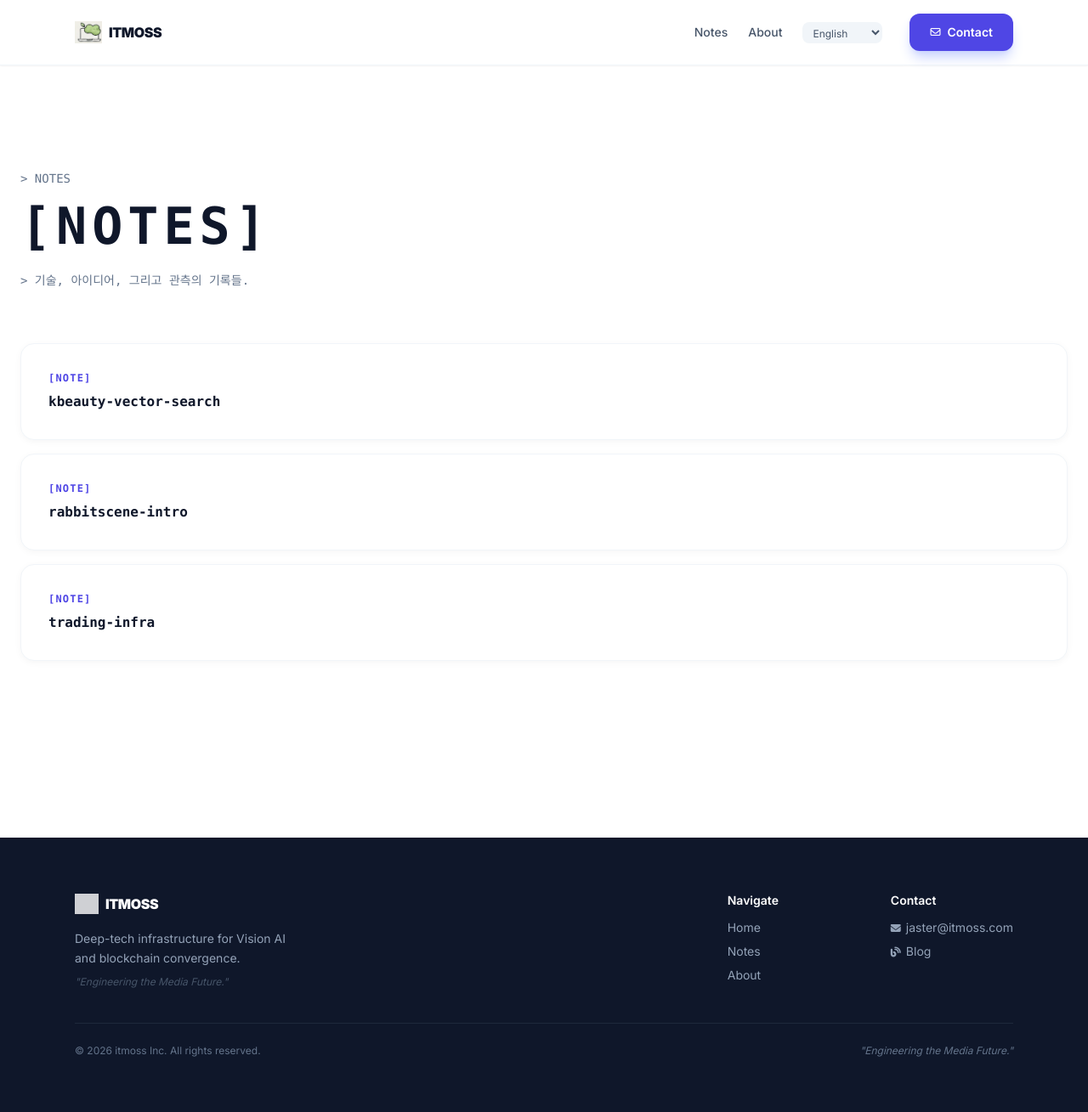
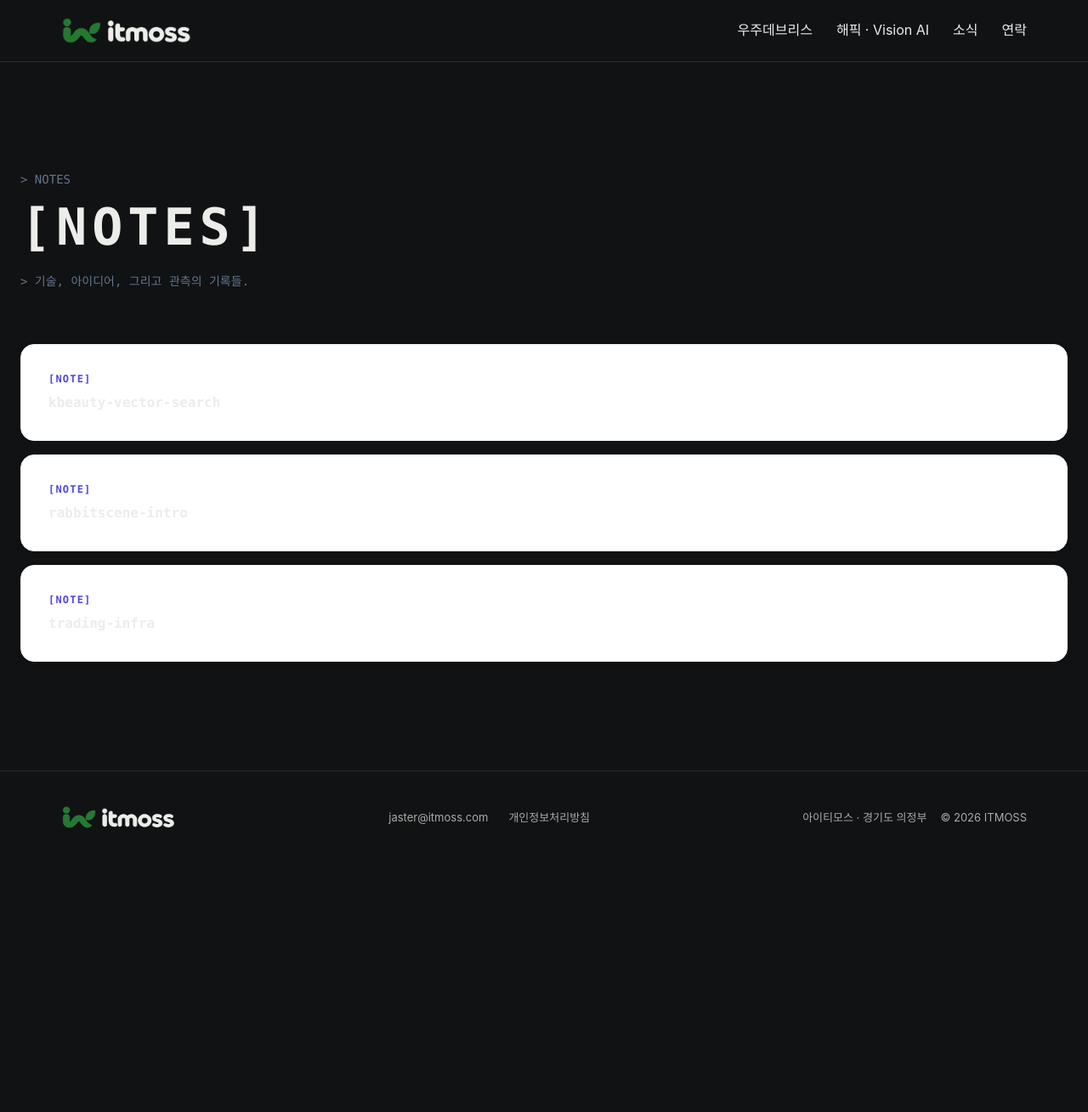
Before and after one commit to itmoss/itmoss-site, an Astro site: page /notes in a window 1280 px wide. Shown: the whole page at 85% size. After the commit the page ends 1016 px from the top, so only its background shows below. Built offline with nearby package versions, Linux system fonts and the light colour scheme; Astro itself is replaced by a stand-in of ours; a web font is replaced by a local one.

Commit message:
feat(modu/F03): tokens.css 가 색·폰트·간격 출처(--logo-h 28/32px). BaseLayout: CSP meta·GA는 /scripts/gtag-init.js, 옛 .reveal 숨김 해제, mdx frontmatter 반영. 옛 index 의 instagram embed 는 CSP 로 막힘(F05 교체 예정). 푸터에 /privacy/ 링크(F14)

```diff
--- /dev/null
+++ b/public/scripts/gtag-init.js
@@ -0,0 +1,5 @@
+// GA4 초기화 — CSP(script-src 'self') 아래에서 돌도록 인라인 대신 파일로 둔다.
+window.dataLayer = window.dataLayer || [];
+function gtag() { window.dataLayer.push(arguments); }
+gtag('js', new Date());
+gtag('config', 'G-FZK5GDSNNR');
--- a/src/layouts/BaseLayout.astro
+++ b/src/layouts/BaseLayout.astro
@@ -1,31 +1,64 @@
 ---
 import '../styles/global.css';
+import '../styles/tokens.css';
+
+// .mdx 의 layout 으로 쓰일 때는 frontmatter 가 Astro.props.frontmatter 로 들어온다.
+const props = { ...(Astro.props.frontmatter ?? {}), ...Astro.props };
 const {
-  title = "아이티모스 ITMOSS — Engineering the Media Future.",
-  description = "아이티모스(ITMOSS)는 Vision AI와 블록체인 기술 기반의 딥테크 인프라를 개발합니다. 뷰티 정밀 분석, 디지털 초상권 보호, AI 기반 서비스를 만드는 기술 브랜드입니다.",
-  image = "/images/image.png",
+  title = "아이티모스 ITMOSS — 영상을 만드는 기술로 영상을 지키는 비전 AI",
+  description = "아이티모스(ITMOSS)는 영상을 만드는 기술로 영상을 지키는 비전 AI 회사입니다. 창작자 영상 무단 재송출 탐지 우주데브리스와 뷰티 비전 AI 해픽을 만듭니다.",
+  image = "/images/brand/apple-touch-icon.png",
   type = "website",
   publishDate,
-  keywords = "아이티모스, ITMOSS, Vision AI, 뷰티 AI, 블록체인, 딥테크, 디지털 초상권, 뷰티 분석, AI 인프라, beauty tech, digital portrait rights",
+  keywords = "아이티모스, ITMOSS, 비전 AI, Vision AI, 우주데브리스, 해픽, 영상 지문, 무단 재송출 탐지, 뷰티 AI",
   lang = "ko",
-} = Astro.props;
+} = props;
 
 const siteURL = 'https://itmoss.com';
 const canonicalURL = new URL(Astro.url.pathname, siteURL).href;
 const ogImage = image.startsWith('http') ? image : new URL(image, siteURL).href;
+const logoURL = `${siteURL}/images/brand/logo-on-light.webp`;
 const isArticle = type === 'article';
-const currentPath = Astro.url.pathname;
+const isHome = Astro.url.pathname === '/';
+// 홈에서는 같은 페이지 앵커, 다른 페이지에서는 홈의 앵커로 보낸다.
+const anchor = (id: string) => (isHome ? `#${id}` : `/#${id}`);
+const GA_ID = 'G-FZK5GDSNNR';
+const CONTACT_EMAIL = 'jaster@itmoss.com';
+
+const csp = [
+  "default-src 'self'",
+  "script-src 'self' https://www.googletagmanager.com",
+  "style-src 'self' 'unsafe-inline' https://fonts.googleapis.com",
+  "font-src https://fonts.gstatic.com",
+  "img-src 'self' data: https://*.google-analytics.com https://*.googletagmanager.com",
+  "connect-src 'self' https://*.google-analytics.com https://*.analytics.google.com https://*.googletagmanager.com",
+  "form-action 'self'",
+  "frame-src 'none'",
+  "base-uri 'self'",
+  "object-src 'none'",
+].join('; ');
+
+const nav = [
+  { id: 'uzudebris', label: '우주데브리스' },
+  { id: 'haepick', label: '해픽 · Vision AI' },
+  { id: 'record', label: '소식' },
+  { id: 'contact', label: '연락' },
+];
 ---
 <html lang={lang}>
   <head>
     <meta charset="utf-8" />
     <meta name="viewport" content="width=device-width, initial-scale=1" />
+    <meta http-equiv="Content-Security-Policy" content={csp} />
+    <meta name="referrer" content="strict-origin-when-cross-origin" />
+    <title>{title}</title>
     <meta name="description" content={description} />
     <meta name="keywords" content={keywords} />
     <meta name="author" content="ITMOSS" />
     <meta name="robots" content="index, follow" />
     <link rel="canonical" href={canonicalURL} />
-    <link rel="icon" href="/images/image.png" type="image/png" />
+    <link rel="icon" href="/images/brand/favicon-32.png" type="image/png" sizes="32x32" />
+    <link rel="apple-touch-icon" href="/images/brand/apple-touch-icon.png" sizes="180x180" />
 
     <!-- Open Graph -->
     <meta property="og:type" content={type} />
@@ -33,19 +66,17 @@
     <meta property="og:title" content={title} />
     <meta property="og:description" content={description} />
     <meta property="og:image" content={ogImage} />
-    <meta property="og:image:width" content="1200" />
-    <meta property="og:image:height" content="630" />
     <meta property="og:locale" content="ko_KR" />
     <meta property="og:site_name" content="ITMOSS" />
     {publishDate && <meta property="article:published_time" content={publishDate} />}
 
     <!-- Twitter Card -->
-    <meta name="twitter:card" content="summary_large_image" />
+    <meta name="twitter:card" content="summary" />
     <meta name="twitter:title" content={title} />
     <meta name="twitter:description" content={description} />
     <meta name="twitter:image" content={ogImage} />
 
-    <!-- JSON-LD -->
+    <!-- JSON-LD (데이터 블록 — 실행되지 않으므로 CSP 대상 아님) -->
     {isArticle ? (
       <script type="application/ld+json" set:html={JSON.stringify({
         "@context": "https://schema.org",
@@ -59,7 +90,7 @@
         "publisher": {
           "@type": "Organization",
           "name": "ITMOSS",
-          "logo": { "@type": "ImageObject", "url": `${siteURL}/images/image.png` }
+          "logo": { "@type": "ImageObject", "url": logoURL }
         }
       })} />
     ) : (
@@ -69,219 +100,213 @@
         "name": "ITMOSS",
         "alternateName": "아이티모스",
         "url": siteURL,
-        "logo": `${siteURL}/images/image.png`,
-        "description": "아이티모스(ITMOSS) — Vision AI와 블록체인 기반 딥테크 인프라 브랜드",
-        "email": "jaster@itmoss.com",
+        "logo": logoURL,
+        "description": "아이티모스(ITMOSS) — 영상을 만드는 기술로 영상을 지키는 비전 AI 회사",
+        "email": CONTACT_EMAIL,
         "sameAs": []
       })} />
     )}
 
-    <!-- Sitemap -->
     <link rel="sitemap" href="/sitemap-index.xml" />
 
-    <!-- Google Analytics GA4 -->
-    <script async src="https://www.googletagmanager.com/gtag/js?id=G-FZK5GDSNNR" is:inline></script>
-    <script is:inline>
-      window.dataLayer = window.dataLayer || [];
-      function gtag(){dataLayer.push(arguments);}
-      gtag('js', new Date());
-      gtag('config', 'G-FZK5GDSNNR');
-    </script>
-    <title>{title}</title>
-
-    <!-- i18n Script -->
-    <script is:inline>
-      (function() {
-        let lang = localStorage.getItem('i18n-lang');
-        if (!lang) {
-          const userLang = navigator.language || navigator.userLanguage;
-          if (userLang.startsWith('ko')) lang = 'ko';
-          else if (userLang.startsWith('vi')) lang = 'vi';
-          else if (userLang.startsWith('th')) lang = 'th';
-          else if (userLang.startsWith('bn')) lang = 'bn';
-          else if (userLang.startsWith('ja')) lang = 'ja';
-          else if (userLang.startsWith('zh')) lang = 'zh';
-          else lang = 'en';
-        }
-        document.documentElement.lang = lang;
-        window.currentLang = lang;
-
-        window.applyLanguage = function(lang) {
-          document.querySelectorAll('.i18n-text').forEach(el => {
-            el.innerHTML = el.getAttribute('data-' + lang) || el.getAttribute('data-en') || '';
-          });
-          document.querySelectorAll('.lang-selector').forEach(sel => {
-            if (sel.value !== lang) sel.value = lang;
-          });
-        };
-
-        document.addEventListener('DOMContentLoaded', () => {
-          window.applyLanguage(window.currentLang);
-          document.querySelectorAll('.lang-selector').forEach(sel => {
-            sel.addEventListener('change', (e) => {
-              const newLang = e.target.value;
-              localStorage.setItem('i18n-lang', newLang);
-              document.documentElement.lang = newLang;
-              window.currentLang = newLang;
-              window.applyLanguage(newLang);
-            });
-          });
-        });
-      })();
-    </script>
-
-    <!-- Google Fonts: Inter + Noto Sans KR -->
+    <!-- Google Fonts: IBM Plex Sans KR + IBM Plex Mono -->
+    <link rel="preconnect" href="https://fonts.googleapis.com" />
     <link rel="preconnect" href="https://fonts.gstatic.com" crossorigin />
-    <link rel="preconnect" href="https://fonts.googleapis.com" />
     <link
-      href="https://fonts.googleapis.com/css2?family=Inter:wght@400;500;600;700;800;900&family=Noto+Sans+KR:wght@400;500;700;900&display=swap"
+      href="https://fonts.googleapis.com/css2?family=IBM+Plex+Sans+KR:wght@300;400;500;700&family=IBM+Plex+Mono:wght@400;500&display=swap"
       rel="stylesheet"
     />
-    <!-- Font Awesome 6 -->
-    <link
-      rel="stylesheet"
-      href="https://cdnjs.cloudflare.com/ajax/libs/font-awesome/6.5.1/css/all.min.css"
-      crossorigin="anonymous"
-    />
+
+    <!-- Google Analytics GA4 (초기화는 /scripts/gtag-init.js — 인라인 스크립트 없음) -->
+    <script async src={`https://www.googletagmanager.com/gtag/js?id=${GA_ID}`} is:inline></script>
+    <script src="/scripts/gtag-init.js" is:inline></script>
   </head>
-  <body class="font-sans antialiased bg-white text-slate-900">
+  <body class="site">
+    <a class="skip-link" href="#main">본문 바로가기</a>
 
-    <!-- ── NAV ── -->
-    <header id="site-header" class="fixed top-0 left-0 right-0 z-50 transition-all duration-300">
-      <div class="max-w-6xl mx-auto px-4 sm:px-6 py-4 flex items-center justify-between">
-        <a href="/" class="flex items-center gap-2 group">
-          <img id="nav-logo" src="/images/logo-itmoss.png" alt="ITMOSS" class="h-8 w-8 object-contain transition-all duration-300 group-hover:scale-110" style="filter: brightness(0) invert(1);" />
-          <span id="nav-brand-text" class="text-base font-black tracking-tight text-white transition-colors duration-300">ITMOSS</span>
+    <header class="site-header">
+      <div class="site-header__inner">
+        <a class="site-logo" href={isHome ? '#top' : '/'} aria-label="아이티모스 홈">
+          <img src="/images/brand/logo-on-dark.webp" width="724" height="150" alt="아이티모스 itmoss" />
         </a>
-        <nav class="hidden md:flex items-center gap-6">
-          <a href="https://blog.naver.com/itmoss" target="_blank" rel="noopener noreferrer" class="nav-link">Notes</a>
-          <a href="/about" class={`nav-link ${currentPath === '/about' ? 'active' : ''}`}>About</a>
-          <select class="lang-selector bg-slate-100 border-none text-slate-600 text-xs rounded-lg px-2 py-1 outline-none mr-2">
-            <option value="en">English</option>
-            <option value="ko">한국어</option>
-            <option value="vi">Tiếng Việt</option>
-            <option value="th">ไทย</option>
-            <option value="bn">বাংলা</option>
-            <option value="ja">日本語</option>
-            <option value="zh">中文</option>
-          </select>
-          <a href="/contact" class="btn btn-primary text-xs px-4 py-2">
-            <i class="fa-regular fa-envelope text-xs"></i>Contact
-          </a>
+        <nav class="site-nav" aria-label="주 메뉴">
+          {nav.map((item) => <a href={anchor(item.id)}>{item.label}</a>)}
         </nav>
-        <button id="mobile-menu-btn" class="md:hidden p-2 text-slate-600 hover:text-indigo-600 transition-colors" aria-label="Open menu">
-          <i class="fa-solid fa-bars text-lg"></i>
-        </button>
-      </div>
-      <div id="mobile-menu" class="hidden md:hidden bg-white border-t border-slate-100 px-4 py-3 space-y-1 shadow-lg">
-        <a href="https://blog.naver.com/itmoss" target="_blank" rel="noopener noreferrer" class="flex items-center gap-2 px-3 py-2.5 rounded-xl text-sm font-medium text-slate-600 hover:bg-indigo-50 hover:text-indigo-600">
-          <i class="fa-regular fa-newspaper w-4 text-center"></i>Notes
-        </a>
-        <a href="/about" class="flex items-center gap-2 px-3 py-2.5 rounded-xl text-sm font-medium text-slate-600 hover:bg-indigo-50 hover:text-indigo-600">
-          <i class="fa-regular fa-circle-user w-4 text-center"></i>About
-        </a>
-        <a href="/contact" class="flex items-center gap-2 px-3 py-2.5 rounded-xl text-sm font-medium text-slate-600 hover:bg-indigo-50 hover:text-indigo-600">
-          <i class="fa-regular fa-envelope w-4 text-center"></i>Contact
-        </a>
-        <div class="px-3 py-2 border-t border-slate-100 mt-2 pt-2">
-          <select class="lang-selector w-full bg-slate-50 border border-slate-200 text-slate-700 text-sm rounded-xl px-3 py-2 outline-none">
-            <option value="en">English (EN)</option>
-            <option value="ko">한국어 (KO)</option>
-            <option value="vi">Tiếng Việt (VI)</option>
-            <option value="th">ไทย (TH)</option>
-            <option value="bn">বাংলা (BN)</option>
-            <option value="ja">日本語 (JA)</option>
-            <option value="zh">中文 (ZH)</option>
-          </select>
-        </div>
       </div>
     </header>
 
-    <main class="pt-[72px]">
+    <main id="main" class={isArticle ? 'site-main site-article' : 'site-main'}>
       <slot />
     </main>
 
-    <!-- ── FOOTER ── -->
-    <footer class="bg-slate-900 text-white mt-20">
-      <div class="max-w-6xl mx-auto px-4 sm:px-6 py-12 sm:py-16">
-        <div class="flex flex-col md:flex-row justify-between items-start gap-10">
-          <div class="max-w-xs">
-            <div class="flex items-center gap-2 mb-4">
-              <img src="/images/logo-itmoss.png" alt="ITMOSS" class="h-7 w-7 object-contain brightness-[10] opacity-80" />
-              <span class="text-base font-black tracking-tight text-white">ITMOSS</span>
-            </div>
-            <p class="text-slate-400 text-sm leading-relaxed">
-              Deep-tech infrastructure for Vision AI<br />
-              and blockchain convergence.
+    <footer class="site-footer">
+      <div class="site-footer__inner">
+        <a class="site-logo site-logo--footer" href="/" aria-label="아이티모스 홈">
+          <img src="/images/brand/logo-on-dark.webp" width="724" height="150" alt="아이티모스 itmoss" loading="lazy" />
+        </a>
+        <ul class="site-footer__links">
+          <li><a href={`mailto:${CONTACT_EMAIL}`}>{CONTACT_EMAIL}</a></li>
+          <li><a href="/privacy/">개인정보처리방침</a></li>
+        </ul>
+        <p class="site-footer__meta">
+          <span>아이티모스 · 경기도 의정부</span>
+          <span>© {new Date().getFullYear()} ITMOSS</span>
         </p>
-            <p class="text-slate-600 text-xs italic mt-2">"Engineering the Media Future."</p>
-          </div>
-          <div class="grid grid-cols-2 gap-8 sm:gap-12 text-sm">
-            <div>
-              <p class="font-semibold mb-3 text-white">Navigate</p>
-              <ul class="space-y-2 text-slate-400">
-                <li><a href="/" class="hover:text-white transition-colors">Home</a></li>
-                <li><a href="https://blog.naver.com/itmoss" target="_blank" rel="noopener noreferrer" class="hover:text-white transition-colors">Notes</a></li>
-                <li><a href="/about" class="hover:text-white transition-colors">About</a></li>
-              </ul>
-            </div>
-            <div>
-              <p class="font-semibold mb-3 text-white">Contact</p>
-              <ul class="space-y-2 text-slate-400">
-                <li>
-                  <a href="mailto:jaster@itmoss.com" class="hover:text-white transition-colors break-all">
-                    <i class="fa-solid fa-envelope mr-1.5 text-xs"></i>jaster@itmoss.com
-                  </a>
-                </li>
-                <li>
-                  <a href="https://blog.naver.com/itmoss" target="_blank" rel="noopener noreferrer" class="hover:text-white transition-colors">
-                    <i class="fa-solid fa-blog mr-1.5 text-xs"></i>Blog
-                  </a>
-                </li>
-              </ul>
-            </div>
-          </div>
-        </div>
-        <div class="border-t border-slate-800 mt-10 pt-6 flex flex-col sm:flex-row justify-between items-center gap-2 text-xs text-slate-500">
-          <span>© {new Date().getFullYear()} itmoss Inc. All rights reserved.</span>
-          <span class="italic">"Engineering the Media Future."</span>
-        </div>
       </div>
     </footer>
+  </body>
+</html>
 
-    <script>
-      // Scroll reveal
-      const observer = new IntersectionObserver(
-        (entries) => entries.forEach((e) => { if (e.isIntersecting) e.target.classList.add('visible'); }),
-        { threshold: 0.1 }
-      );
-      document.querySelectorAll('.reveal').forEach((el) => observer.observe(el));
+<style is:global>
+  html {
+    scroll-behavior: smooth;
+    scroll-padding-top: var(--header-h);
+  }
+  @media (prefers-reduced-motion: reduce) {
+    html { scroll-behavior: auto; }
+  }
+  html, body.site {
+    background: var(--color-ink);
+    color: var(--color-paper);
+    font-family: var(--font-sans);
+    -webkit-font-smoothing: antialiased;
+  }
+  body.site {
+    margin: 0;
+    line-height: var(--leading-body);
+  }
+  body.site a {
+    color: inherit;
+  }
+  body.site a:hover {
+    color: var(--color-signal);
+  }
+  body.site :focus-visible {
+    outline: 2px solid var(--color-signal);
+    outline-offset: 3px;
+  }
 
-      // Sticky nav
-      const header = document.getElementById('site-header');
-      const navLogo = document.getElementById('nav-logo');
-      const navBrandText = document.getElementById('nav-brand-text');
+  .skip-link {
+    position: absolute;
+    left: var(--space-4);
+    top: calc(-1 * var(--space-16));
+    z-index: 100;
+    padding: var(--space-3) var(--space-4);
+    background: var(--color-signal);
+    color: var(--color-ink);
+    font-weight: 500;
+    text-decoration: none;
+  }
+  .skip-link:focus {
+    top: var(--space-4);
+  }
 
-      function setNavScrolled(scrolled: boolean) {
-        if (scrolled) {
-          header?.classList.add('bg-white/95', 'backdrop-blur-md', 'shadow-sm', 'border-b', 'border-slate-100');
-          if (navLogo) navLogo.style.filter = '';
-          if (navBrandText) { navBrandText.classList.remove('text-white'); navBrandText.classList.add('text-slate-900'); }
-        } else {
-          header?.classList.remove('bg-white/95', 'backdrop-blur-md', 'shadow-sm', 'border-b', 'border-slate-100');
-          if (navLogo) navLogo.style.filter = 'brightness(0) invert(1)';
-          if (navBrandText) { navBrandText.classList.remove('text-slate-900'); navBrandText.classList.add('text-white'); }
+  .site-header {
+    position: sticky;
+    top: 0;
+    z-index: 50;
+    background: var(--color-ink);
+    border-bottom: 1px solid var(--color-line);
+  }
+  .site-header__inner,
+  .site-footer__inner {
+    max-width: var(--container);
+    margin: 0 auto;
+    padding-inline: var(--gutter);
+    box-sizing: border-box;
+  }
+  .site-header__inner {
+    min-height: var(--header-h);
+    display: flex;
+    flex-wrap: wrap;
+    align-items: center;
+    justify-content: space-between;
+    column-gap: var(--space-6);
+  }
+  .site-logo {
+    display: inline-flex;
+    align-items: center;
+    min-height: var(--tap-min);
+  }
+  .site-logo img {
+    display: block;
+    height: var(--logo-h);
+    width: auto;
+  }
+  .site-nav {
+    display: flex;
+    flex-wrap: wrap;
+    column-gap: var(--space-7);
+    font-size: var(--text-base);
+  }
+  .site-nav a {
+    display: inline-flex;
+    align-items: center;
+    min-height: var(--tap-min);
+    text-decoration: none;
+  }
+  @media (max-width: 640px) {
+    .site-nav {
+      column-gap: var(--space-4);
+      font-size: var(--text-sm);
     }
   }
 
-      const isHomePage = window.location.pathname === '/' || window.location.pathname === '';
-      setNavScrolled(window.scrollY > 20 || !isHomePage);
-      window.addEventListener('scroll', () => setNavScrolled(window.scrollY > 20 || !isHomePage));
+  .site-main {
+    display: block;
+  }
+  .site-article {
+    max-width: var(--measure);
+    margin: 0 auto;
+    padding: var(--space-16) var(--gutter);
+  }
+  .site-article h1 {
+    font-size: var(--text-3xl);
+    line-height: var(--leading-tight);
+    margin: 0 0 var(--space-8);
+  }
+  .site-article h2 {
+    font-size: var(--text-xl);
+    margin: var(--space-12) 0 var(--space-4);
+  }
+  .site-article ul {
+    list-style: disc;
+    padding-left: var(--space-6);
+  }
 
-      // Mobile menu
-      document.getElementById('mobile-menu-btn')?.addEventListener('click', () => {
-        document.getElementById('mobile-menu')?.classList.toggle('hidden');
-      });
-    </script>
-  </body>
-</html>
+  .site-footer {
+    border-top: 1px solid var(--color-line);
+    color: var(--color-muted);
+    font-size: var(--text-xs);
+  }
+  .site-footer__inner {
+    padding-block: var(--space-8);
+    display: flex;
+    flex-wrap: wrap;
+    align-items: center;
+    justify-content: space-between;
+    gap: var(--space-4) var(--space-8);
+  }
+  .site-logo--footer img {
+    height: var(--space-7);
+  }
+  .site-footer__links {
+    display: flex;
+    flex-wrap: wrap;
+    gap: var(--space-6);
+    margin: 0;
+    padding: 0;
+    list-style: none;
+  }
+  .site-footer__links a {
+    display: inline-flex;
+    align-items: center;
+    min-height: var(--tap-min);
+  }
+  .site-footer__meta {
+    display: flex;
+    flex-wrap: wrap;
+    gap: var(--space-4);
+    margin: 0;
+  }
+</style>
--- a/src/styles/global.css
+++ b/src/styles/global.css
@@ -22,16 +22,7 @@
   --pink-light: #f9a8d4;  /* pink-300 */
 }
 
-html {
-  scroll-behavior: smooth;
-}
-
-html, body {
-  background: var(--bg);
-  color: var(--fg);
-  font-family: 'Inter', 'Noto Sans KR', -apple-system, sans-serif;
-  -webkit-font-smoothing: antialiased;
-}
+/* 바탕색·글꼴·스크롤은 BaseLayout + tokens.css 가 정한다. 아래는 리뉴얼 전 페이지용 잔여 스타일. */
 
 /* ============================================================
    Animations
@@ -104,10 +95,9 @@
    Scroll Reveal
 ============================================================ */
 
+/* 옛 IntersectionObserver 스크립트는 BaseLayout 에서 빠졌다 — 숨기지 않는다. */
 .reveal {
-  opacity: 0;
-  transform: translateY(28px);
-  transition: opacity 0.6s ease-out, transform 0.6s ease-out;
+  opacity: 1;
 }
 .reveal.visible {
   opacity: 1;
--- /dev/null
+++ b/src/styles/tokens.css
@@ -0,0 +1,67 @@
+/* ============================================================
+   ITMOSS 디자인 토큰 — 색·타이포·간격의 유일한 출처
+   (loops/modu/design.md "디자인 토큰" 계약, 캔버스 Main.dc.html 기준)
+   src/components · src/layouts · src/pages/*.astro 에는 hex·rgb()·hsl() 을 직접 쓰지 않는다.
+============================================================ */
+
+:root {
+  /* 색 — 다크 그래파이트 기본, 우주데브리스 섹션만 밝게 */
+  --color-ink: #101214;            /* 바탕 */
+  --color-paper: #ECEDEA;          /* 본문 글자 / 밝은 섹션 바탕 */
+  --color-signal: #FF6A2B;         /* 강조·CTA·연락 섹션 바탕 */
+  --color-signal-ink: #B23E0C;     /* 밝은 바탕 위 오렌지 글자 (대비용) */
+  --color-muted: #A9ACA6;          /* 보조 문단 (다크 위) */
+  --color-muted-on-paper: #3E413D; /* 보조 문단 (밝은 바탕 위) */
+  --color-faint: #6E716C;          /* 보조 라벨 전용 — 본문 대비 4.5:1 미만 */
+  --color-line: #2A2D2B;           /* 구분선 (다크 위) */
+  --color-line-on-paper: #C9CBC5;  /* 구분선 (밝은 바탕 위) */
+  --color-leaf: #257833;           /* 로고 마크 녹색 — 로고에만 쓴다 */
+
+  /* 타이포 */
+  --font-sans: 'IBM Plex Sans KR', -apple-system, BlinkMacSystemFont, 'Apple SD Gothic Neo', sans-serif;
+  --font-mono: 'IBM Plex Mono', ui-monospace, SFMono-Regular, Menlo, monospace;
+  --text-xs: 13px;
+  --text-sm: 14px;
+  --text-base: 16px;
+  --text-lg: 18px;
+  --text-xl: 22px;
+  --text-2xl: 28px;
+  --text-3xl: clamp(32px, 5vw, 48px);
+  --text-display: clamp(36px, 7vw, 72px);
+  --leading-tight: 1.2;
+  --leading-body: 1.7;
+  --tracking-mono: 0.12em;
+
+  /* 간격 — 4px 단위 */
+  --space-1: 4px;
+  --space-2: 8px;
+  --space-3: 12px;
+  --space-4: 16px;
+  --space-5: 20px;
+  --space-6: 24px;
+  --space-7: 28px;
+  --space-8: 32px;
+  --space-10: 40px;
+  --space-12: 48px;
+  --space-16: 64px;
+  --space-20: 80px;
+  --space-24: 96px;
+  --space-30: 120px;
+
+  /* 모양·폭 */
+  --radius-none: 0;
+  --radius-sm: 0;
+  --measure: 68ch;
+  --container: 1200px;
+  --gutter: var(--space-8);
+  --header-h: 72px;
+  --logo-h: 32px;   /* 로고 표시 높이 28~40px (원본 해상도 한계) */
+  --tap-min: 44px;  /* 터치 타깃 최소 */
+}
+
+@media (max-width: 640px) {
+  :root {
+    --gutter: var(--space-5);
+    --logo-h: 28px;
+  }
+}
```
Lines whose indentation alone changed are shown as unchanged.
